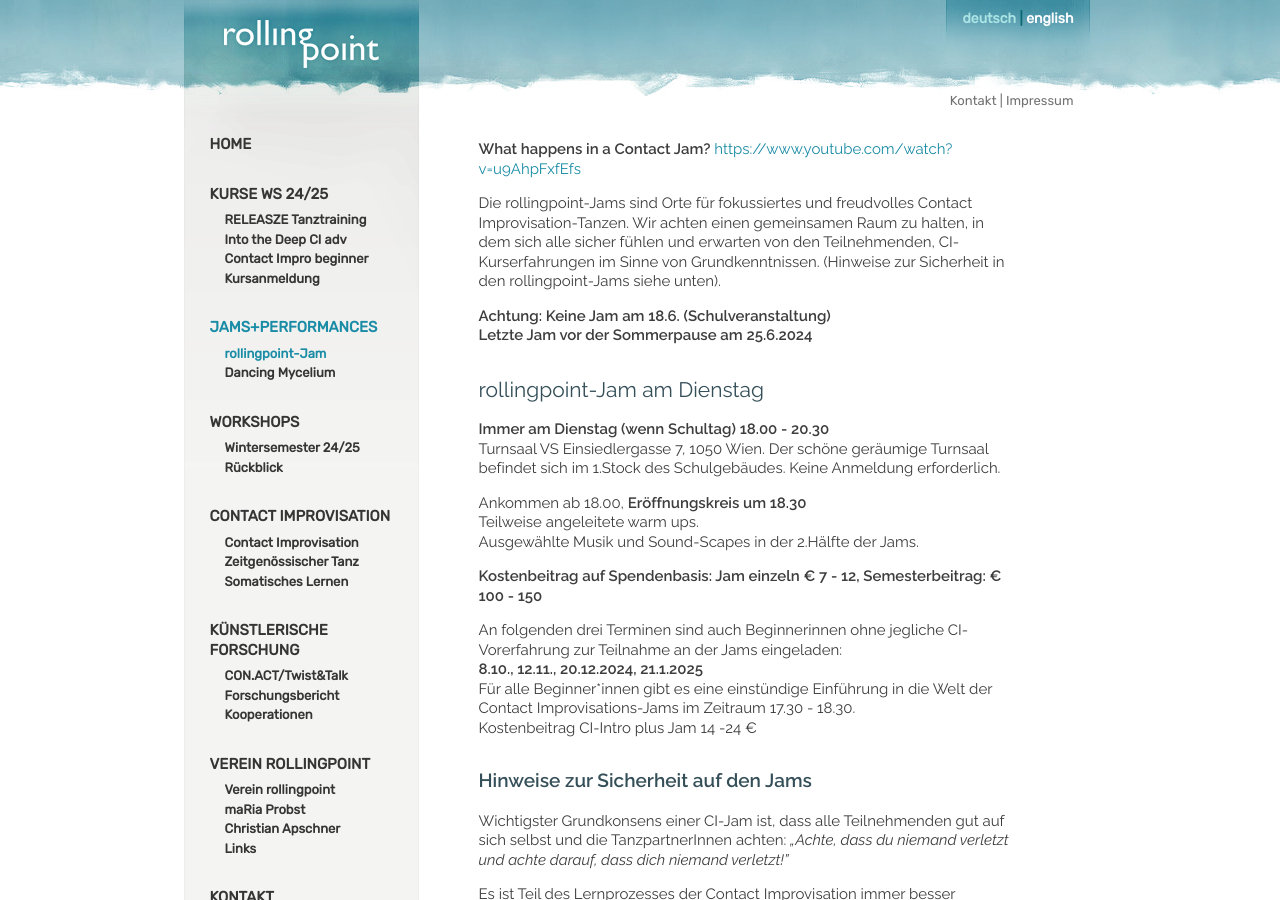
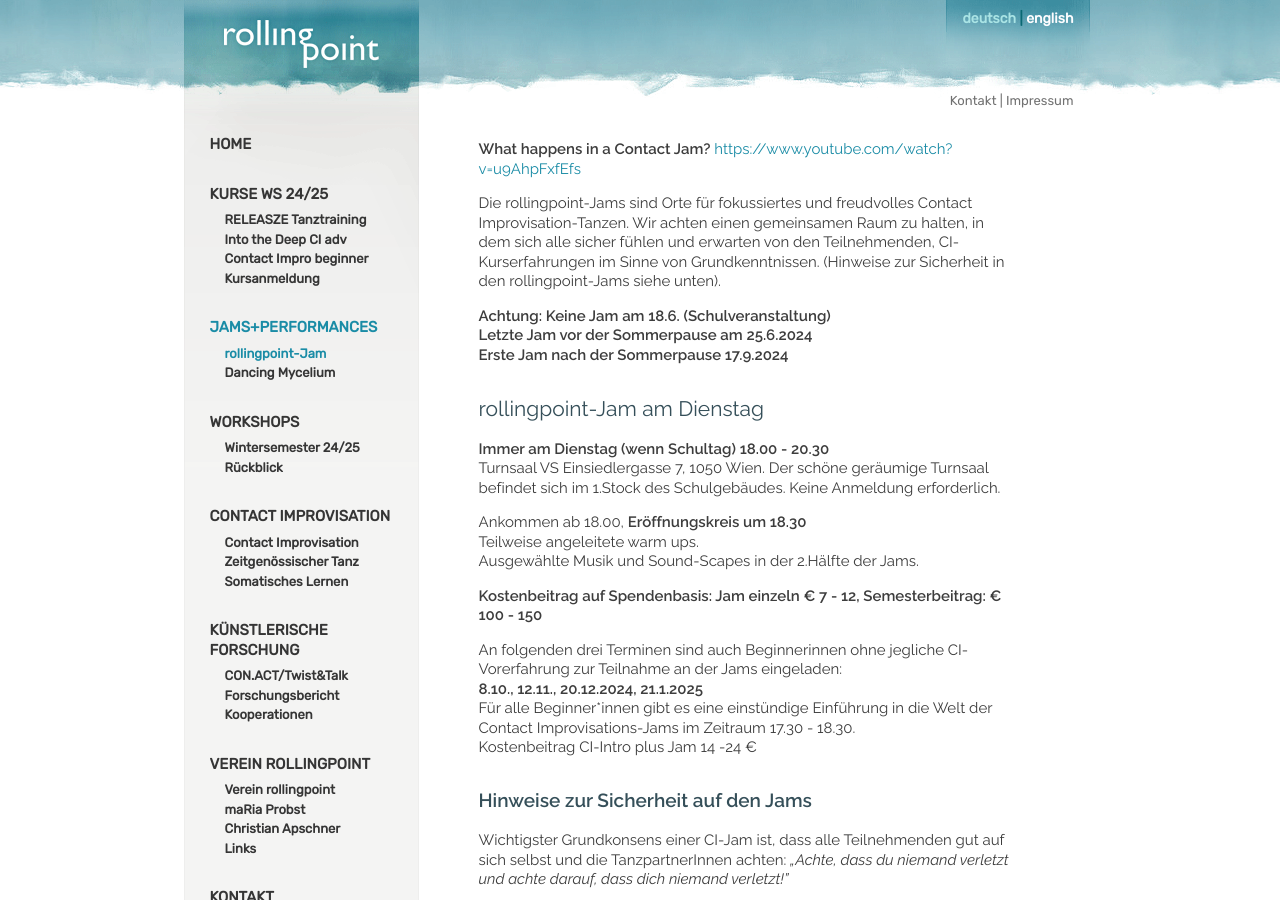
Before and after one commit to manulari/rollingpointat, a Jekyll site: the page built from _pages_de/jams.md, in a window 1280 px wide and 900 px high. Built offline with Jekyll 4.4.1, drawn with Linux system fonts in a browser that asks for light colours; comment, search, counter and statistics services are not loaded.

Commit message:
Update page (de) “jams”

```diff
--- a/_pages_de/jams.md
+++ b/_pages_de/jams.md
@@ -8,7 +8,8 @@ other_lang: ""
 Die rollingpoint-Jams sind Orte für fokussiertes und freudvolles Contact Improvisation-Tanzen. Wir achten einen gemeinsamen Raum zu halten, in dem sich alle sicher fühlen und erwarten von den Teilnehmenden, CI-Kurserfahrungen im Sinne von Grundkenntnissen. (Hinweise zur Sicherheit in den rollingpoint-Jams siehe unten).
 
 **Achtung: Keine Jam am 18.6. (Schulveranstaltung)**\
-**Letzte Jam vor der Sommerpause am 25.6.2024**
+**Letzte Jam vor der Sommerpause am 25.6.2024**\
+**Erste Jam nach der Sommerpause 17.9.2024**
 
 ## rollingpoint-Jam am Dienstag
 
```
